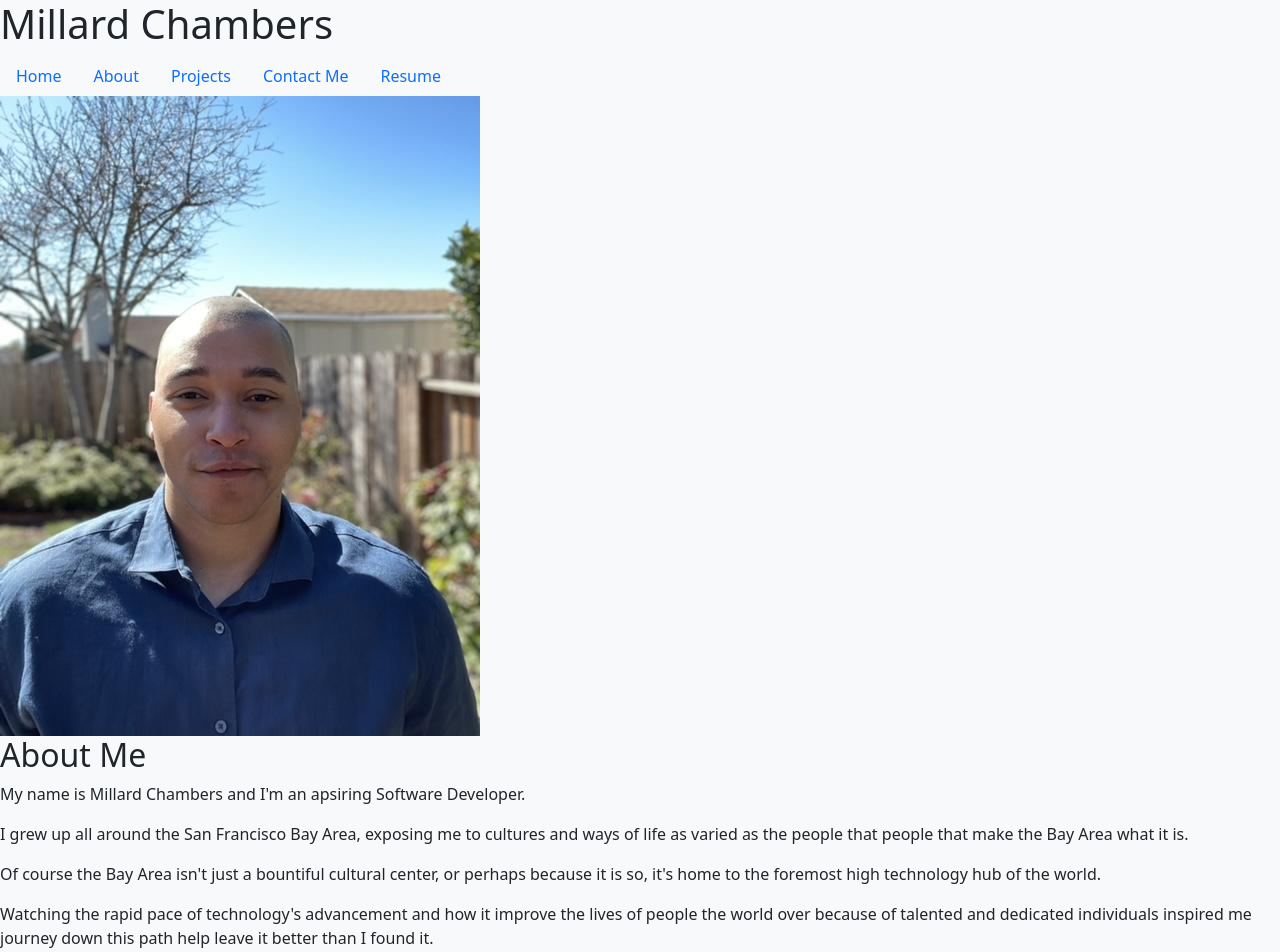
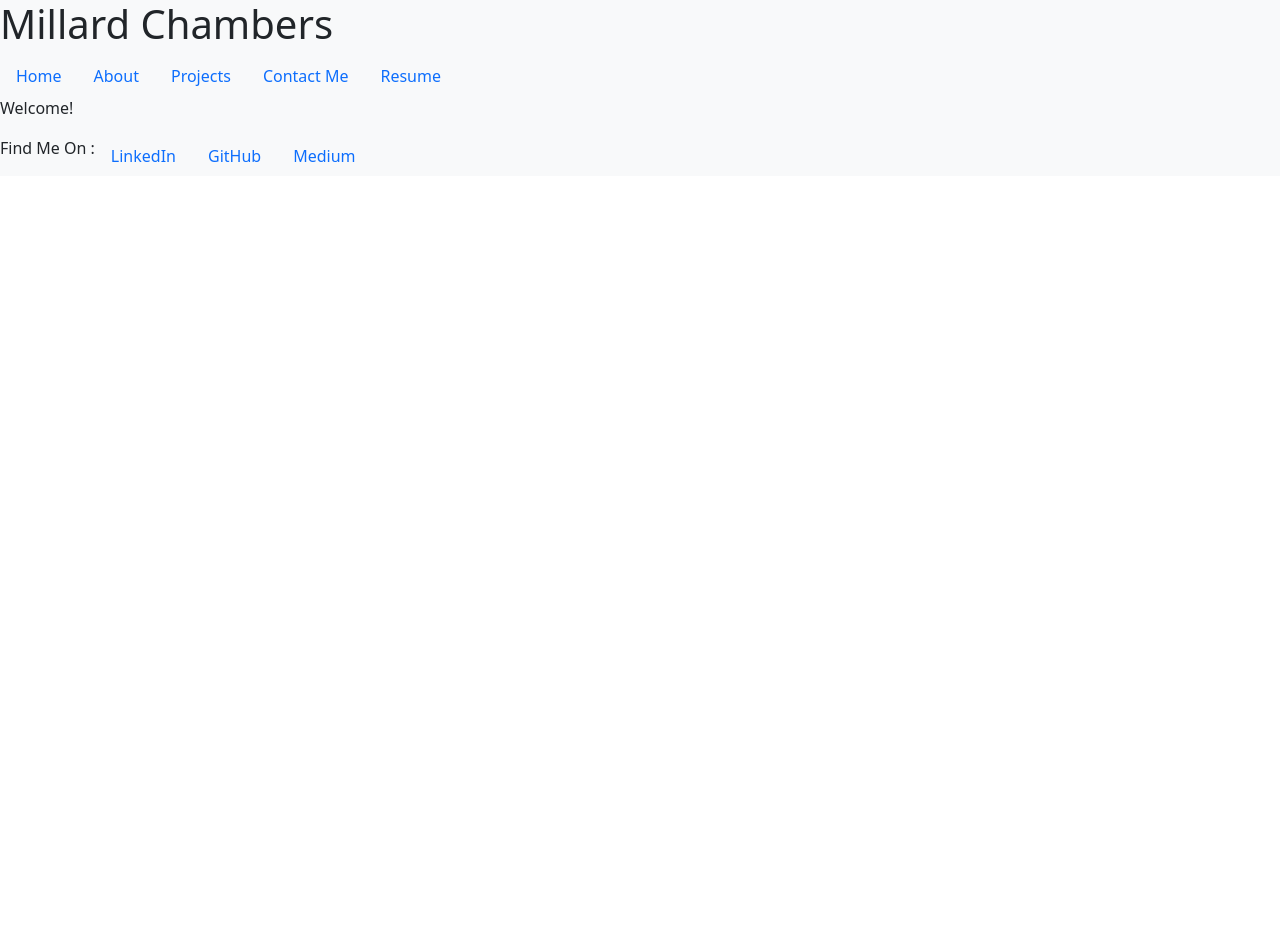
Before and after one commit to MChambersIV/Portfolio, a React (Create React App) app: page / in a window 1280 px wide. Shown: the top 952 px of the page. After the commit the page ends 800 px from the top, so only its background shows below. Built offline with nearby package versions, Linux system fonts and the light colour scheme.

Commit message:
removed redundant information still on Home page

```diff
--- a/src/components/pages/Home.js
+++ b/src/components/pages/Home.js
@@ -5,14 +5,7 @@ function Home() {
     return (
 
     <div>
-        <img src={Self} alt="Portrait of Myself"/>
-        <h2>About Me</h2>
-        <p>My name is Millard Chambers and I'm an apsiring Software Developer.</p>
-        <p>I grew up all around the San Francisco Bay Area, exposing me to cultures and ways of life as varied as the people that people that make the Bay Area what it is.</p>
-        <p>Of course the Bay Area isn't just a bountiful cultural center, or perhaps because it is so, it's home to the foremost high technology hub of the world.</p>
-        <p>Watching the rapid pace of technology's advancement and how it improve the lives of people the world over because of talented and dedicated individuals inspired me journey down this path help leave it better than I found it.</p>
-        <p>For you consideration, I have included a few of my works to showcase some of the skills I've honed that would make me a valuable member of your team.</p>
-
+        <p> Welcome! </p>
     </div>
     )
 }
```
